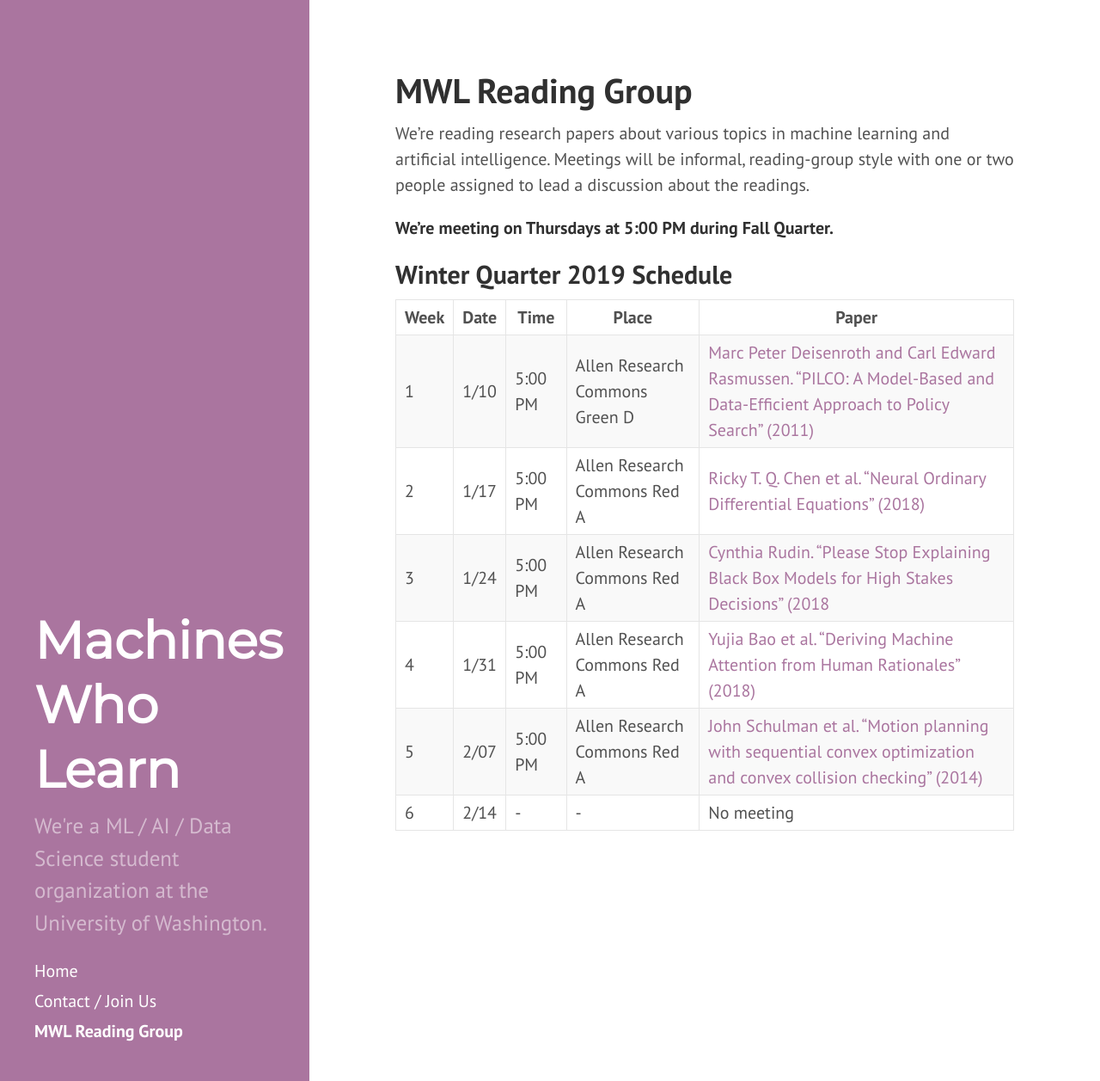
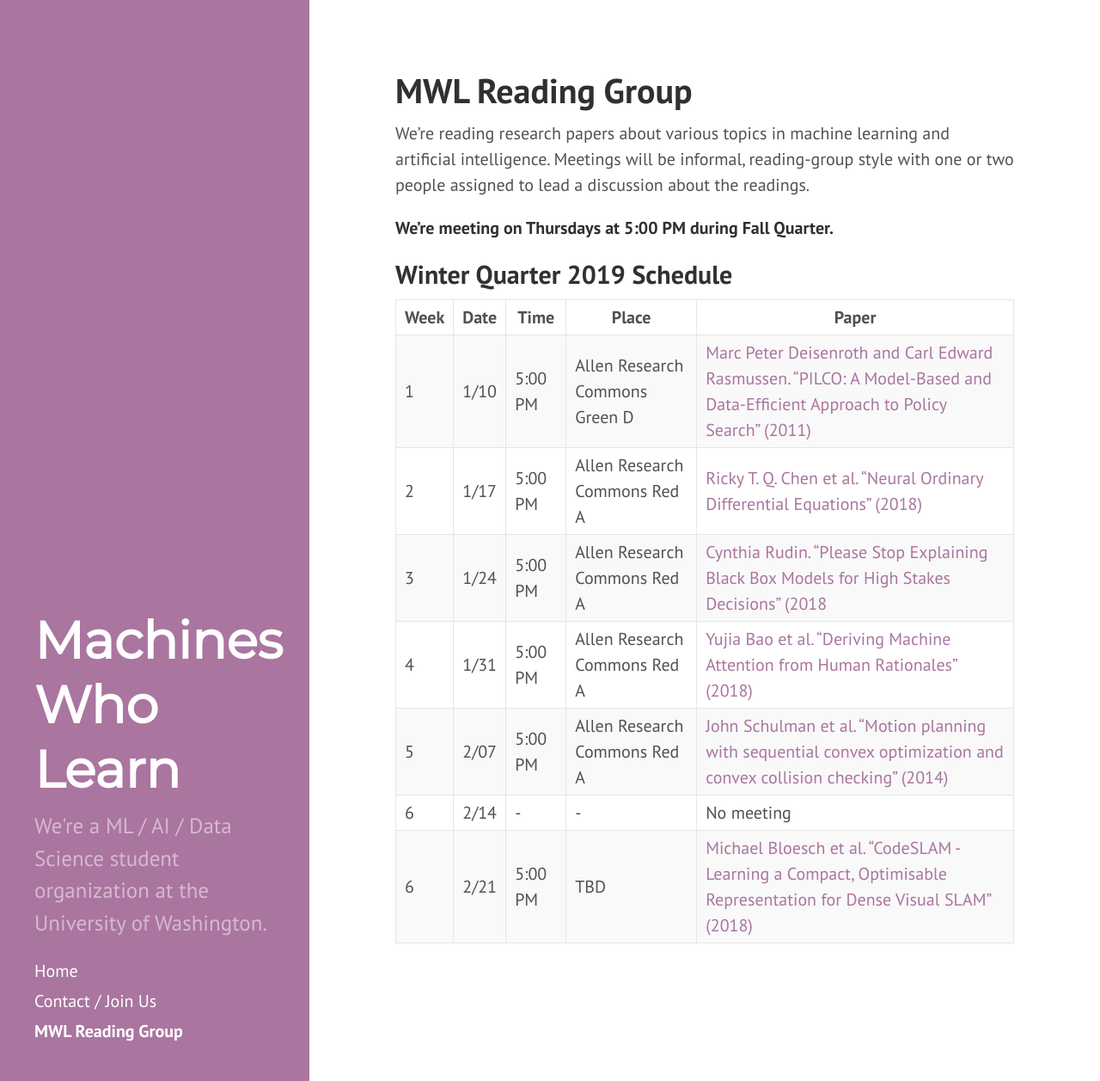
Before and after one commit to MachinesWhoLearn/machineswholearn.github.io, a Jekyll site: the page built from mwl_reading_group.md, in a window 1280 px wide and 1257 px high. Shown: the whole window at 86% size. Built offline with Jekyll 4.4.1, drawn with Linux system fonts in a browser that asks for light colours.

Commit message:
Update mwl_reading_group.md

```diff
--- a/mwl_reading_group.md
+++ b/mwl_reading_group.md
@@ -19,3 +19,4 @@ or two people assigned to lead a discussion about the readings.
 | 4 | 1/31 | 5:00 PM | Allen Research Commons Red A | [Yujia Bao et al. "Deriving Machine Attention from Human Rationales" (2018)](https://arxiv.org/abs/1808.09367) |
 | 5 | 2/07 | 5:00 PM | Allen Research Commons Red A | [John Schulman et al. "Motion planning with sequential convex optimization and convex collision checking" (2014)](https://people.eecs.berkeley.edu/~pabbeel/papers/2014-IJRR-trajopt.pdf) |
 | 6 | 2/14 | - | - | No meeting |
+| 6 | 2/21 | 5:00 PM | TBD | [Michael Bloesch et al. "CodeSLAM - Learning a Compact, Optimisable Representation for Dense Visual SLAM" (2018)](https://arxiv.org/abs/1804.00874) |
```
